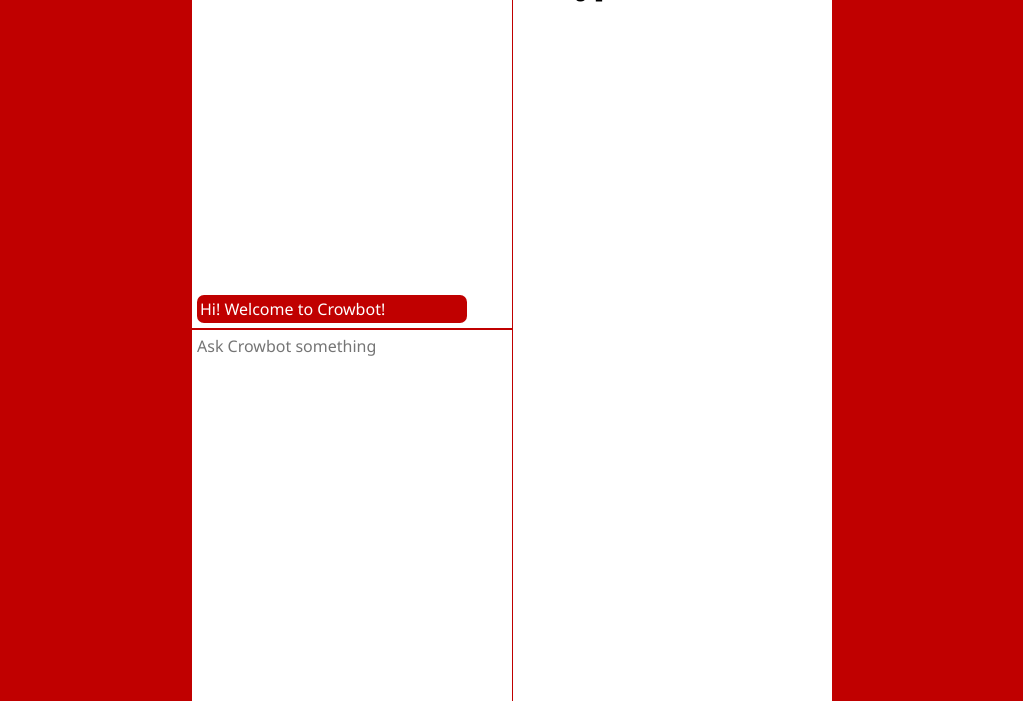
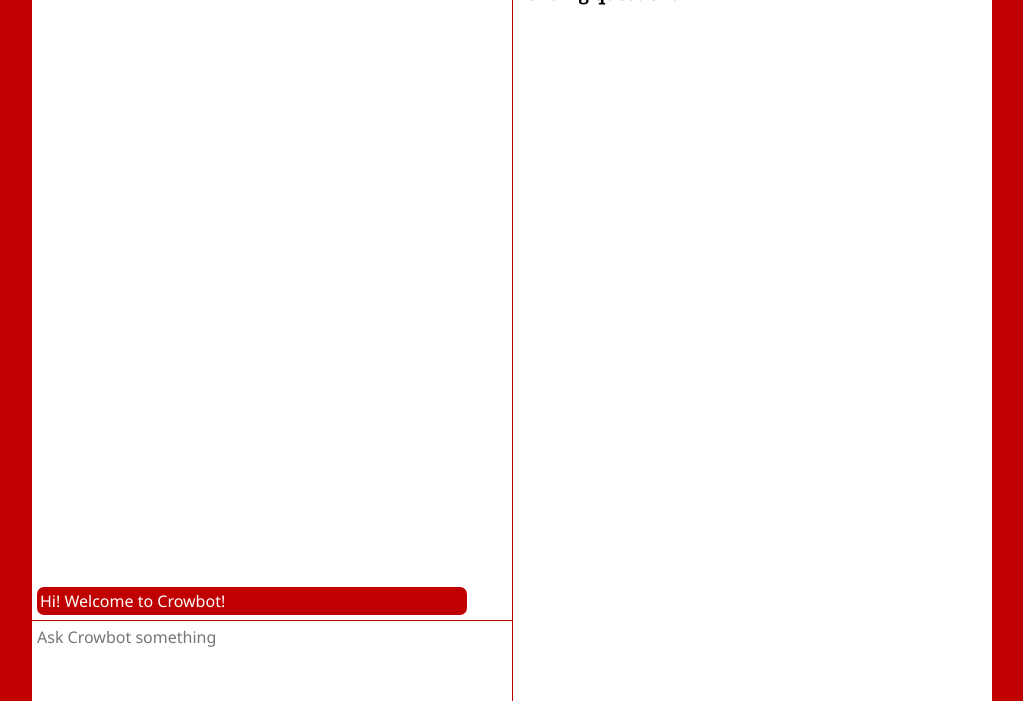
Before and after one commit to dliso/crowbot, a Django app: page / in a window 1280 px wide. Shown: the part 99-800 px from the top of the page, without its empty margins (128-1151 px from the left). Run offline with Django 3.2, Linux system fonts and the light colour scheme; data that the repository does not hold is empty; some libraries are stand-ins or nearby versions.

Commit message:
Widen the content column, various style tweaks

```diff
--- a/crowbot/frontend/static/frontend/style.css
+++ b/crowbot/frontend/static/frontend/style.css
@@ -9,6 +9,7 @@
 
 h1, h2, h3, h4, h5, h6 {
     margin: 0;
+    padding: 3px;
     font-family: 'Noto Serif', serif;
 }
 
@@ -32,7 +33,7 @@
 .content-column {
     background: white;
     width: 100%;
-    max-width: 40em;
+    max-width: 60em;
     height: 100%;
     justify-content: flex-end;
 }
@@ -91,6 +92,7 @@
 
 .question-item, #question-queue li {
     border-bottom: 1px solid #c00000;
+    padding: 3px;
 }
 
 .timestamp {
@@ -107,7 +109,7 @@
 }
 
 .message-form {
-    border-top: 2px solid #c00000;
+    border-top: 1px solid #c00000;
     width: 100%;
 }
 
@@ -137,3 +139,11 @@
     border-color: blue;
     background: lightgrey;
 }
+
+.min-height-5em {
+    min-height: 5em;
+}
+
+.flex-backwards {
+    justify-content: flex-end;
+}
--- a/crowbot/frontend/templates/frontend/index.html
+++ b/crowbot/frontend/templates/frontend/index.html
@@ -21,14 +21,14 @@
         </header>
 
         <div class="content-column flex-container flex-row full-height full-width">
-            <div class="flex-container flex-column full-width">
+            <div class="flex-container flex-column full-width full-height flex-backwards">
 
                 <ul class="do-flex message-box" id="message-box">
                     <li class="message bot-msg">Hi! Welcome to Crowbot!</li>
                 </ul>
 
                 <form id="message-form" action=""
-                      class="dont-flex message-form">
+                      class="dont-flex message-form min-height-5em">
                     <textarea id="user-input" name="input-field" type="textarea" value=""
                               placeholder="Ask Crowbot something"
                               class="input-field"></textarea>
```
